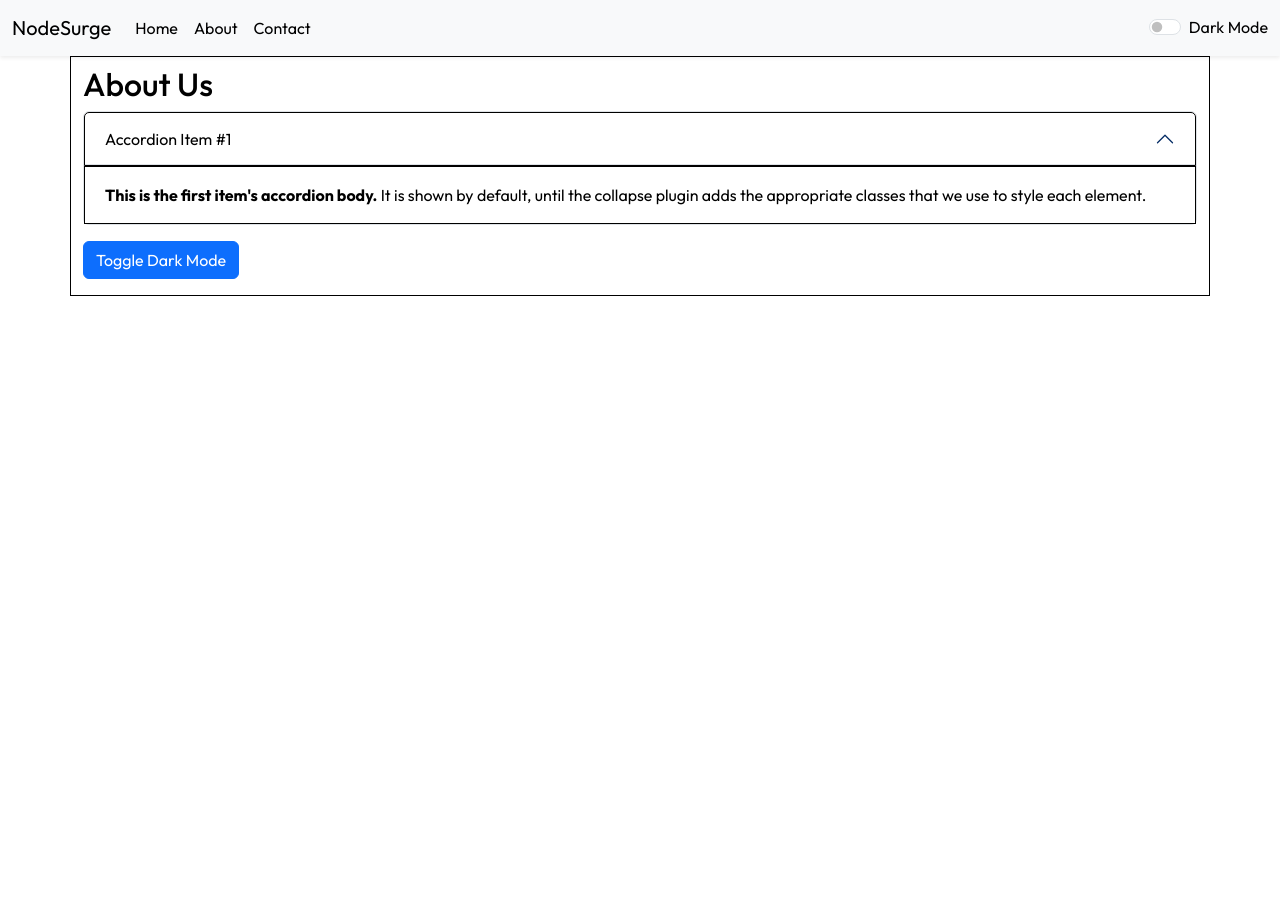
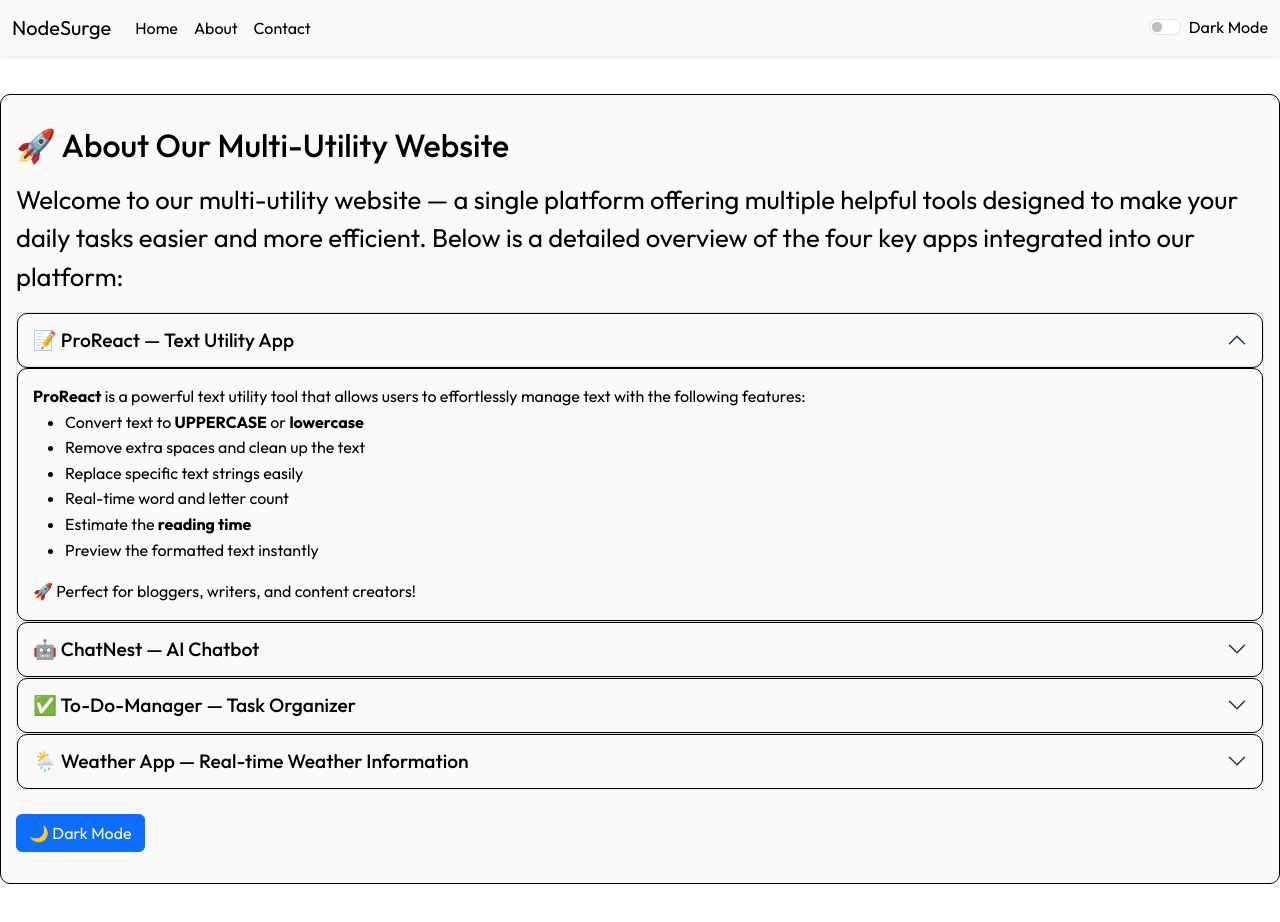
Before and after one commit to akhilshettyym/NodeSurge, a React (Create React App) app in the folder NodeSurge/: page /about in a window 1280 px wide. Before the commit the page ends 800 px from the top, so only its background shows below. Built offline with nearby package versions, Linux system fonts and the light colour scheme.

Commit message:
About section

```diff
--- /dev/null
+++ b/NodeSurge/src/components/About.css
@@ -0,0 +1,21 @@
+.container {
+    max-width: 1300px;
+    margin: 0 auto;
+    padding: 5%;
+    margin-top: 3%;
+    margin-bottom: 3%;
+}
+
+.accordion-button {
+    font-size: 1.2rem;
+    font-weight: 500;
+}
+
+.accordion-body {
+    font-size: 1rem;
+    line-height: 1.6;
+}
+
+button {
+    transition: background-color 0.3s ease;
+}
--- a/NodeSurge/src/components/Proreact/About.js
+++ b/NodeSurge/src/components/Proreact/About.js
@@ -1,4 +1,5 @@
 import React, { useState } from 'react';
+import '../About.css';
 
 export default function About(props) {
     const [darkMode, setDarkMode] = useState(false);
@@ -9,29 +10,120 @@ export default function About(props) {
 
     const myStyle = {
         color: darkMode ? 'white' : 'black',
-        backgroundColor: darkMode ? 'black' : 'white',
+        backgroundColor: darkMode ? '#121212' : '#f9f9f9',
         border: `1px solid ${darkMode ? 'white' : 'black'}`,
+        padding: '15px',
+        borderRadius: '10px',
+        transition: 'all 0.3s ease'
     };
 
     return (
         <div className="container" style={myStyle}>
-            <h2 className="my-2">About Us</h2>
-            <div className="accordion" id="accordionExample">
+            <h2 className="my-3">🚀 About Our Multi-Utility Website</h2>
+            <p>
+                Welcome to our multi-utility website — a single platform offering multiple helpful tools designed to make your daily tasks easier and more efficient.
+                Below is a detailed overview of the four key apps integrated into our platform:
+            </p>
+
+            {/* ProReact Section */}
+            <div className="accordion my-2" id="accordionExample">
                 <div className="accordion-item">
                     <h2 className="accordion-header">
-                        <button className="accordion-button" type="button" style={myStyle} data-bs-toggle="collapse" data-bs-target="#collapseOne" aria-expanded="true" aria-controls="collapseOne">
-                            Accordion Item #1
+                        <button className="accordion-button" type="button" style={myStyle} data-bs-toggle="collapse" data-bs-target="#proReact" aria-expanded="true" aria-controls="proReact">
+                            📝 ProReact — Text Utility App
                         </button>
                     </h2>
-                    <div id="collapseOne" className="accordion-collapse collapse show" data-bs-parent="#accordionExample">
+                    <div id="proReact" className="accordion-collapse collapse show" data-bs-parent="#accordionExample">
                         <div className="accordion-body" style={myStyle}>
-                            <strong>This is the first item's accordion body.</strong> It is shown by default, until the collapse plugin adds the appropriate classes that we use to style each element.
+                            <strong>ProReact</strong> is a powerful text utility tool that allows users to effortlessly manage text with the following features:
+                            <ul>
+                                <li>Convert text to <strong>UPPERCASE</strong> or <strong>lowercase</strong></li>
+                                <li>Remove extra spaces and clean up the text</li>
+                                <li>Replace specific text strings easily</li>
+                                <li>Real-time word and letter count</li>
+                                <li>Estimate the <strong>reading time</strong></li>
+                                <li>Preview the formatted text instantly</li>
+                            </ul>
+                            🚀 Perfect for bloggers, writers, and content creators!
+                        </div>
+                    </div>
+                </div>
+
+                {/* ChatNest Section */}
+                <div className="accordion-item">
+                    <h2 className="accordion-header">
+                        <button className="accordion-button collapsed" type="button" style={myStyle} data-bs-toggle="collapse" data-bs-target="#chatNest" aria-expanded="false" aria-controls="chatNest">
+                            🤖 ChatNest — AI Chatbot
+                        </button>
+                    </h2>
+                    <div id="chatNest" className="accordion-collapse collapse" data-bs-parent="#accordionExample">
+                        <div className="accordion-body" style={myStyle}>
+                            <strong>ChatNest</strong> is an AI-powered chatbot built using the Gemini model. It can:
+                            <ul>
+                                <li>Answer any question in real-time</li>
+                                <li>Provide smart, contextual, and accurate responses</li>
+                                <li>Assist with research, code suggestions, and more</li>
+                                <li>Engage in casual conversation and professional queries alike</li>
+                            </ul>
+                            💡 Just type in your question, and ChatNest will have the answer!
+                        </div>
+                    </div>
+                </div>
+
+                {/* To-Do Manager Section */}
+                <div className="accordion-item">
+                    <h2 className="accordion-header">
+                        <button className="accordion-button collapsed" type="button" style={myStyle} data-bs-toggle="collapse" data-bs-target="#toDoManager" aria-expanded="false" aria-controls="toDoManager">
+                            ✅ To-Do-Manager — Task Organizer
+                        </button>
+                    </h2>
+                    <div id="toDoManager" className="accordion-collapse collapse" data-bs-parent="#accordionExample">
+                        <div className="accordion-body" style={myStyle}>
+                            The <strong>To-Do Manager</strong> is a simple yet effective tool to manage your daily tasks:
+                            <ul>
+                                <li>Create, update, and delete tasks</li>
+                                <li>Mark tasks as completed or pending</li>
+                                <li>Keep track of your daily progress</li>
+                                <li>Clean and user-friendly interface</li>
+                            </ul>
+                            📅 Stay organized and productive every day!
+                        </div>
+                    </div>
+                </div>
+
+                {/* Weather App Section */}
+                <div className="accordion-item">
+                    <h2 className="accordion-header">
+                        <button className="accordion-button collapsed" type="button" style={myStyle} data-bs-toggle="collapse" data-bs-target="#weatherApp" aria-expanded="false" aria-controls="weatherApp">
+                            🌦️ Weather App — Real-time Weather Information
+                        </button>
+                    </h2>
+                    <div id="weatherApp" className="accordion-collapse collapse" data-bs-parent="#accordionExample">
+                        <div className="accordion-body" style={myStyle}>
+                            The <strong>Weather App</strong> gives you real-time weather updates:
+                            <ul>
+                                <li>Enter your location to get accurate weather details</li>
+                                <li>Shows current temperature, humidity, and wind speed</li>
+                                <li>Provides weather conditions like cloudy, rainy, or sunny</li>
+                                <li>Example:
+                                    <div style={{ backgroundColor: darkMode ? '#1c1c1c' : '#e0e0e0', padding: '10px', borderRadius: '5px', marginTop: '10px' }}>
+                                        📍 Location: <strong>Goa</strong><br />
+                                        🌡️ 24°C — Scattered Clouds<br />
+                                        🌡️ Feels like: 24°C<br />
+                                        💧 Humidity: 65%<br />
+                                        🌬️ Wind Speed: 1.06 km/h
+                                    </div>
+                                </li>
+                            </ul>
+                            🌍 Plan your day with precise weather information!
                         </div>
                     </div>
                 </div>
             </div>
+
+            {/* Dark Mode Toggle Button */}
             <button className="btn btn-primary my-3" onClick={toggleStyle}>
-                Toggle Dark Mode
+                {darkMode ? '☀️ Light Mode' : '🌙 Dark Mode'}
             </button>
         </div>
     );
```
